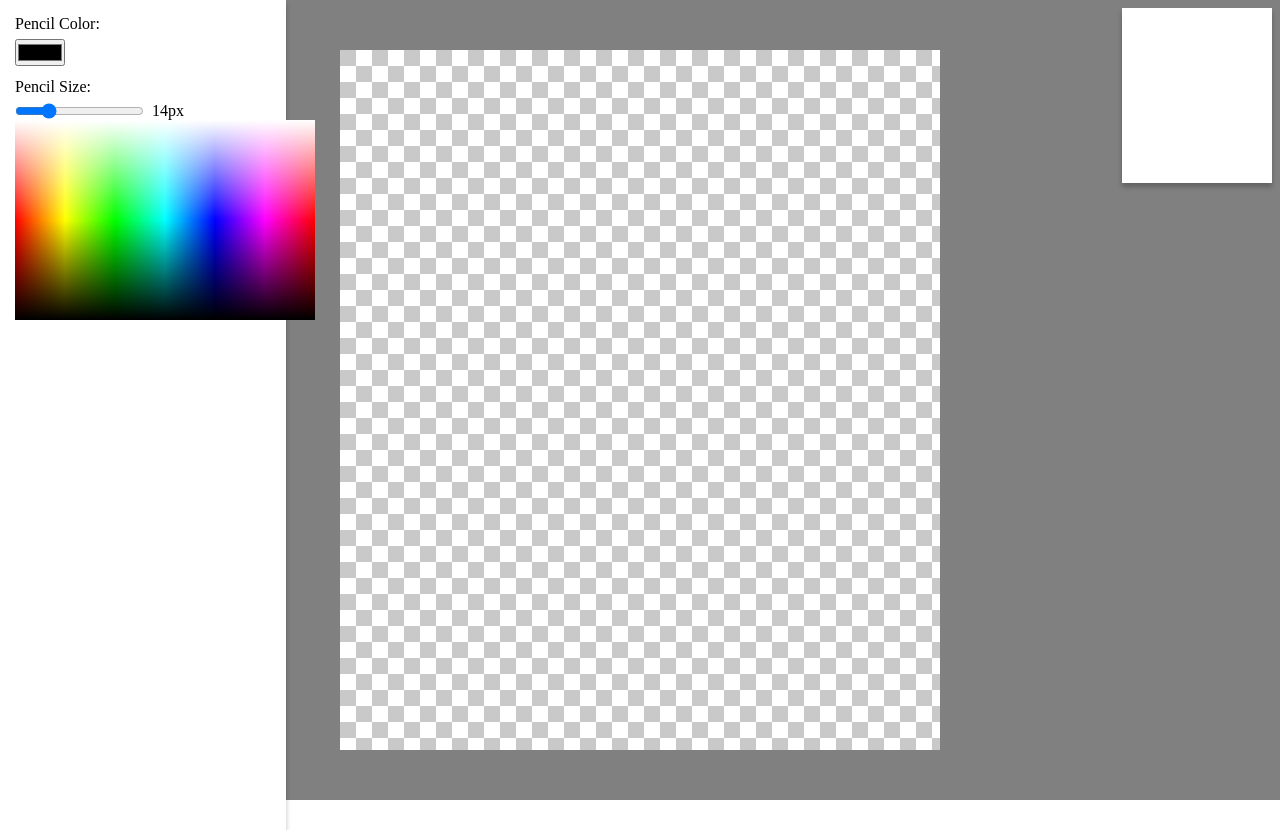
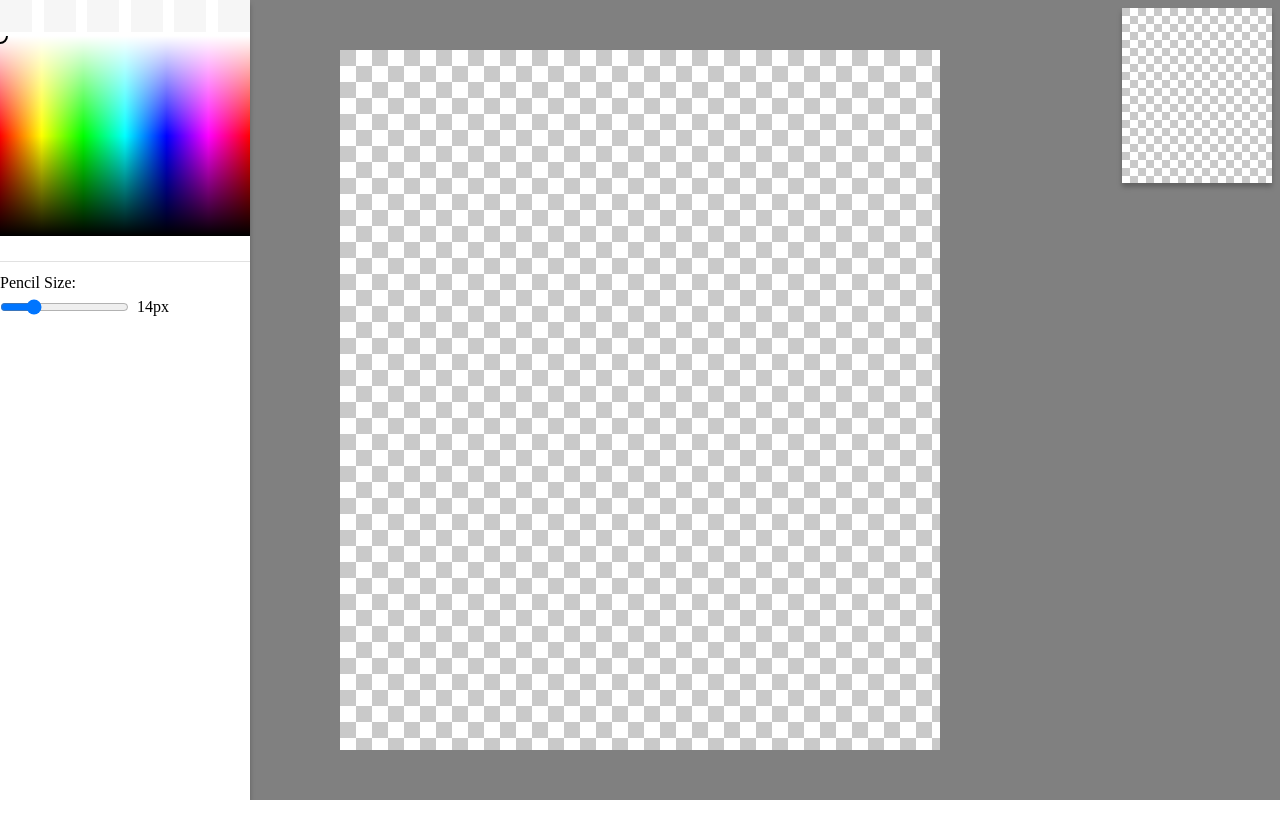
Before and after one commit to EricklLuan/a-simple-draw-app, a React (Create React App) app: page / in a window 1280 px wide. After the commit the page ends 800 px from the top, so only its background shows below. Built offline with nearby package versions, Linux system fonts and the light colour scheme.

Commit message:
Color wheel

```diff
--- a/src/components/Canva/Canva.tsx
+++ b/src/components/Canva/Canva.tsx
@@ -36,12 +36,11 @@ export function Canva(props: CanvaProps) {
     let isDraging: boolean = false;
     let start: Vector2 = { x: 0, y: 0 }
     let end: Vector2 = { x: 0, y: 0 }
-    let lineColor: string = "black";
     let pencilSize: number = 14;
     let scale: number = 1;
 
-    const color = canva.previousSibling?.firstChild?.lastChild;
-    const size = canva.previousSibling?.childNodes[1].lastChild?.firstChild;
+    const color = canva.previousSibling?.childNodes[1]?.lastChild?.firstChild;
+    const size = canva.previousSibling?.childNodes[2].lastChild?.firstChild;
     const minimapCon = minimap.getContext('2d');
     const context = canva.getContext('2d')
 
@@ -52,22 +51,21 @@ export function Canva(props: CanvaProps) {
 
     minimapCon.scale(0.25, 0.25);
 
-    function handleChangeColor(event: any) { lineColor = event.target.value; }
     function handleChangeSize(event: any) { pencilSize = event.target.value; }
     function handleMouseLeave() { isDrawing = false; }
     function handleMouseMove(event: MouseEvent) {
       if (isDrawing && context) {
         if (!canva) return;
+        if (!color) return;
         if (isDraging) return;
 
-        const rect = canva.getBoundingClientRect();
         start = { x: end.x, y: end.y }
         end   = { x: event.offsetX, y: event.offsetY}
 
         context.beginPath();
         context.moveTo(start.x, start.y);
         context.lineTo(end.x, end.y);
-        context.strokeStyle = lineColor;
+        context.strokeStyle = `${color.textContent}`;
         context.lineWidth = pencilSize;
         context.lineCap = 'round';
         context.lineJoin = 'round';
@@ -79,7 +77,6 @@ export function Canva(props: CanvaProps) {
     function handleMouseDown(event: MouseEvent) {
       if (!canva) return;
       if (event.button !== 0) return;
-      const rect = canva.getBoundingClientRect();
       isDrawing = true;
       start = { x: event.offsetX, y: event.offsetY };
       end   = { x: event.offsetX, y: event.offsetY };
@@ -124,7 +121,6 @@ export function Canva(props: CanvaProps) {
     window.addEventListener('keydown', handleKeyDown)
     window.addEventListener('keyup', handleKeyUp);
     size.addEventListener('change', handleChangeSize)
-    color.addEventListener('change', handleChangeColor)
     canva.addEventListener('mousemove', handleMouseMove);
     canva.addEventListener('mousedown', handleMouseDown);
     canva.addEventListener('mouseup', handleMouseUp);
@@ -135,7 +131,6 @@ export function Canva(props: CanvaProps) {
       window.removeEventListener('keydown', handleKeyDown);
       window.removeEventListener('keyup', handleKeyUp);
       size.removeEventListener('change', handleChangeSize);
-      color.removeEventListener('change', handleChangeColor);
       canva.removeEventListener('mousemove', handleMouseMove);
       canva.removeEventListener('mousedown', handleMouseDown);
       canva.removeEventListener('mouseup', handleMouseUp);
--- a/src/components/Canva/canva.scss
+++ b/src/components/Canva/canva.scss
@@ -1,7 +1,10 @@
+:root {
+  --bg-white-color: rgb(255, 255, 255);
+  --bg-transparent-color: rgb(201, 201, 201);
+}
+
 #canvas {
 
-  --bg-white-color: rgb(255, 255, 255);
-  --bg-transparent-color: rgb(201, 201, 201);
 
   cursor: crosshair;
   position: absolute;
@@ -23,8 +26,10 @@
   margin: 8px;
 
   canvas {
-    background: white;
+    background-size: 16px 16px;
     box-shadow: 0px 4px 5px rgba(0, 0, 0, 0.25);
+    background-image: conic-gradient(var(--bg-white-color) 0 25%, var(--bg-transparent-color) 0 50%,
+                                     var(--bg-white-color) 0 75%, var(--bg-transparent-color) 0);
   }
 
   span {
--- a/src/components/SideMenu/SideMenu.tsx
+++ b/src/components/SideMenu/SideMenu.tsx
@@ -4,15 +4,22 @@ import "./sidemenu.scss"
 export function SideMenu() {
 
   const [ size, setSize ] = useState<number>(14);
+  const [ color, setColor ] = useState<Array<number>>([255, 255, 255]);
 
   const canvasRef = useRef<HTMLCanvasElement>(null);
 
   useEffect(() => {
     const canvas = canvasRef.current;
     if (!canvas) return;
+    canvas.width = 250;
+    canvas.height = 200;
 
     const context = canvas.getContext('2d');
     if (!context) return;
+
+    let isClicked: boolean = false;
+    let x = 0, y = 0;
+
     const gradientH = context.createLinearGradient(0, 0, canvas.width, 0);
     gradientH.addColorStop(0, "rgb(255, 0, 0)");
     gradientH.addColorStop(1/6, "rgb(255, 255, 0)");
@@ -34,20 +41,77 @@ export function SideMenu() {
     context.fillStyle = gradientV;
     context.fillRect(0, 0, canvas.width, canvas.height);
 
-    function handleClickEvent(event: MouseEvent) {
-      const x = event.offsetX;
-      const y = event.offsetY;
+    context.beginPath();
+    context.fillStyle = "black";
+    context.lineWidth = 2;
+    context.arc(x, y, 7, 0, 2 * Math.PI, false);
+    context.stroke();
+    context.closePath();
+
+    function handleMouseMoveEvent(event: MouseEvent) {
+      if (!isClicked) return;
+      x = event.offsetX;
+      y = event.offsetY;
 
       if (!context) return;
+      if (!canvas) return;
+      context.fillStyle = gradientH;
+      context.fillRect(0, 0, canvas.width, canvas.height);
+      context.fillStyle = gradientV;
+      context.fillRect(0, 0, canvas.width, canvas.height);
+
+      context.beginPath();
+      context.fillStyle = "black";
+      context.lineWidth = 2;
+      context.arc(x, y, 7, 0, 2 * Math.PI, false);
+      context.stroke();
+      context.closePath();
+
       const img = context.getImageData(x, y, 1, 1);
-
-      console.log(img.data[0], img.data[1], img.data[2]);
+      setColor([img.data[0], img.data[1], img.data[2]])
     }
 
-    canvas.addEventListener('click', handleClickEvent);
+    function handleClickEvent(event: MouseEvent) {
+      isClicked = true;
+      x = event.offsetX;
+      y = event.offsetY;
+
+      if (!context) return;
+      if (!canvas) return;
+      context.fillStyle = gradientH;
+      context.fillRect(0, 0, canvas.width, canvas.height);
+      context.fillStyle = gradientV;
+      context.fillRect(0, 0, canvas.width, canvas.height);
+
+      context.beginPath();
+      context.fillStyle = "black";
+      context.lineWidth = 2;
+      context.arc(x, y, 7, 0, 2 * Math.PI, false);
+      context.stroke();
+      context.closePath();
+
+      const img = context.getImageData(x, y, 1, 1);
+      setColor([img.data[0], img.data[1], img.data[2]])
+    }
+
+    function handleMouseLeave() {
+      isClicked = false;
+    }
+
+    function handleMouseUpEvent() {
+      isClicked = false;
+    }
+
+    canvas.addEventListener('mousemove', handleMouseMoveEvent);
+    canvas.addEventListener('mousedown', handleClickEvent);
+    canvas.addEventListener('mouseup', handleMouseUpEvent);
+    canvas.addEventListener('mouseleave', handleMouseLeave);
 
     return () => {
-      canvas.removeEventListener('click', handleClickEvent);
+      canvas.removeEventListener('mouseleave', handleClickEvent);
+      canvas.removeEventListener('mousedown', handleClickEvent);
+      canvas.removeEventListener('mousemove', handleClickEvent);
+      canvas.removeEventListener('mouseup', handleClickEvent);
     }
 
   }, []);
@@ -58,9 +122,23 @@ export function SideMenu() {
 
   return(
     <menu className="Toolbar-Menu" type="toolbar">
-      <div id="color">
-        <label htmlFor="color-picker">Pencil Color: </label>
-        <input type="color" name="color-picker" id="color-picker" />
+      <div id="states">
+        <ul>
+          <li><button onClick={(event) => {console.log(event)}}></button></li>
+          <li><button></button></li>
+          <li><button></button></li>
+          <li><button></button></li>
+          <li><button></button></li>
+          <li><button></button></li>
+        </ul>
+      </div>
+      <div id="picker">
+        <canvas id="color-wheel" ref={canvasRef}></canvas>
+        <span id="color-wheel-text" style={{
+          background: `rgb(${color[0]}, ${color[1]}, ${color[2]})`,
+        }}>
+          <p>rgb({`${color[0]}, ${color[1]}, ${color[2]}`})</p>
+        </span>
       </div>
 
       <div id="size">
@@ -71,9 +149,6 @@ export function SideMenu() {
         </section>
       </div>
 
-      <canvas id="color-wheel" width={300} height={200} ref={canvasRef}>
-
-      </canvas>
     </menu>
   )
 }
--- a/src/components/SideMenu/sidemenu.scss
+++ b/src/components/SideMenu/sidemenu.scss
@@ -3,18 +3,35 @@
   position: absolute;
   top: 0;
   left: 0;
-  padding: 15px;
 
-  width: 20%;
-  min-width: 235px;
+  min-width: 250px;
+  max-width: 400px;
   height: 100%;
   background: white;
   box-shadow: 0px 4px 5px rgba(0, 0, 0, 0.25);
 
-  #color {
+  user-select: none;
+
+  #picker {
     display: flex;
     flex-direction: column;
-    gap: 6px;
+    align-items: center;
+
+    #color-wheel {
+      width: 250px;
+      height: 200px;
+    }
+
+    #color-wheel-text {
+      text-align: center;
+      width: 100%;
+      height: 25px;
+      border-bottom: 1px solid rgba(128, 128, 128, 0.239);
+
+      p {
+        mix-blend-mode: screen;
+      }
+    }
   }
 
   #size {
@@ -26,4 +43,25 @@
       gap: 8px;
     }
   }
+
+  #states {
+    display: flex;
+    justify-content: center;
+    width: 100%;
+
+    ul {
+      width: 100%;
+      display: flex;
+      justify-content: space-between;
+      list-style: none;
+
+      li button {
+        width: 32px;
+        height: 32px;
+        border: none;
+        border-radius: 0;
+        background: rgba(128, 128, 128, 0.071);
+      }
+    }
+  }
 }
```
